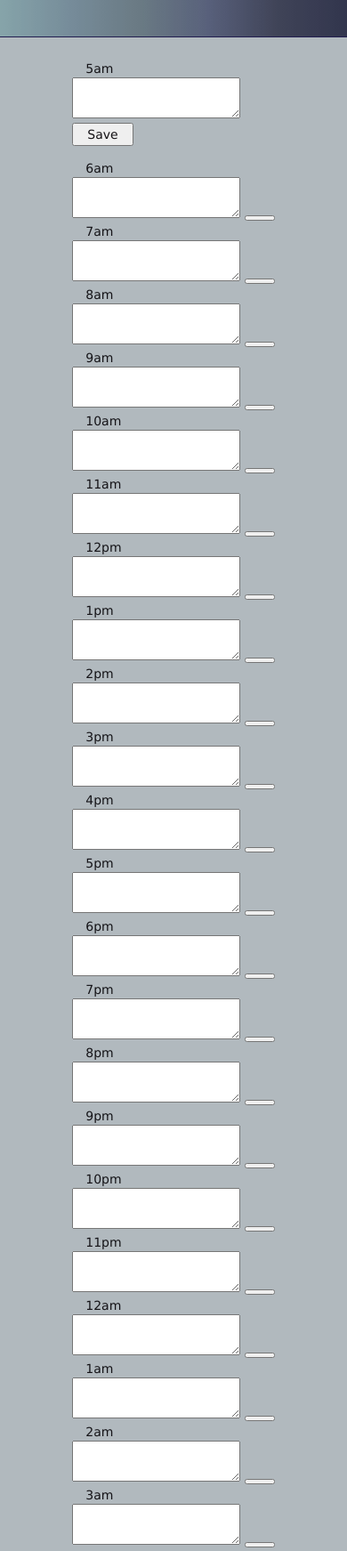
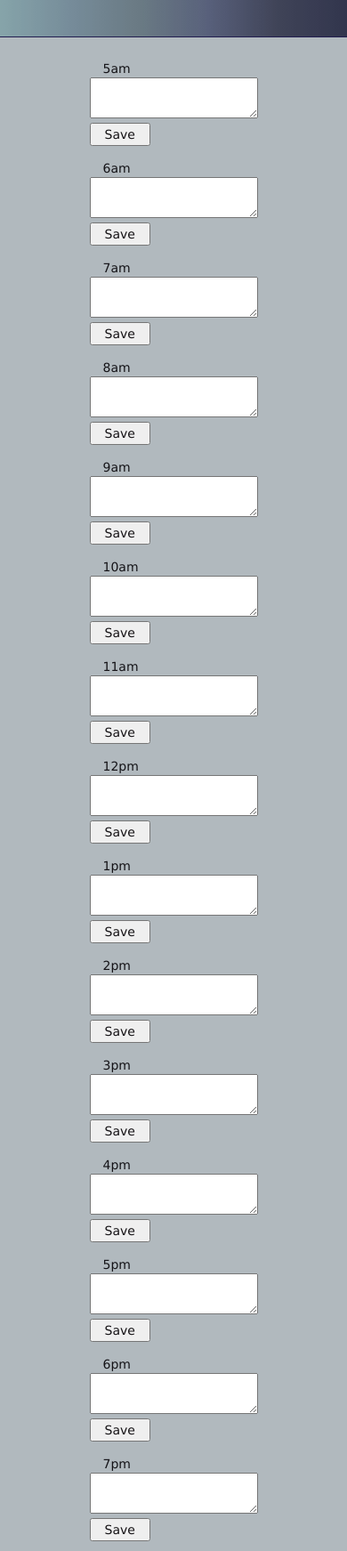
Before and after one commit to cphill11/keeping-tally, a website: page calendar.html in a window 390 px wide. Shown: the part 241-1984 px from the top of the page at 89% size. Drawn offline with nearby package versions, Linux system fonts and the light colour scheme.

Commit message:
calendar html updated without font awesome code

```diff
--- a/calendar.html
+++ b/calendar.html
@@ -34,249 +34,177 @@
             <!-- set columns, time, id, description, and save option -->
             <!-- start at 5am -->
             <div class="row time-block" id="row-5">
-                <div class="col-sm-1 hour">
-                    5am
-                </div>
+                <div class="col-sm-1 hour"> 5am </div>
                 <textarea class="col-sm-10 description"></textarea>
-
                 <div class="form-group">
                     <button class="col-sm-1 saveBtn" type="submit">Save</button>
                 </div>
             </div>
             <div class="row time-block" id="row-6">
-                <div class="col-sm-1 hour">
-                    6am
+                <div class="col-sm-1 hour"> 6am </div>
+                <textarea class="col-sm-10 description"></textarea>
+                <div class="form-group">
+                    <button class="col-sm-1 saveBtn" type="submit">Save</button>
                 </div>
-                <textarea class="col-sm-10 description"></textarea>
-                <button class="col-sm-1 saveBtn">
-
-                    <i class="fas fa-save"></i>
-                </button>
             </div>
 
             <div class="row time-block" id="row-7">
-                <div class="col-sm-1 hour">
-                    7am
+                <div class="col-sm-1 hour"> 7am </div>
+                <textarea class="col-sm-10 description"></textarea>
+                <div class="form-group">
+                    <button class="col-sm-1 saveBtn" type="submit">Save</button>
                 </div>
+            </div>
+            <div class="row time-block" id="row-8">
+                <div class="col-sm-1 hour"> 8am </div>
                 <textarea class="col-sm-10 description"></textarea>
-                <button class="col-sm-1 saveBtn">
-
-                    <i class="fas fa-save"></i>
-                </button>
+                <div class="form-group">
+                    <button class="col-sm-1 saveBtn" type="submit">Save</button>
                 </div>
-
-            <div class="row time-block" id="row-8">
-                <div class="col-sm-1 hour">
-                    8am
-                </div>
-                <textarea class="col-sm-10 description"></textarea>
-                <button class="col-sm-1 saveBtn">
-                    <i class="fas fa-save"></i>
-                </button>
             </div>
 
             <div class="row time-block" id="row-9">
-                <div class="col-sm-1 hour">
-                    9am
+                <div class="col-sm-1 hour"> 9am </div>
+                <textarea class="col-sm-10 description"></textarea>
+                <div class="form-group">
+                    <button class="col-sm-1 saveBtn" type="submit">Save</button>
                 </div>
+            </div>
+            <div class="row time-block" id="row-10">
+                <div class="col-sm-1 hour"> 10am </div>
                 <textarea class="col-sm-10 description"></textarea>
-                <button class="col-sm-1 saveBtn">
-                    <i class="fas fa-save"></i>
-                </button>
+                <div class="form-group">
+                    <button class="col-sm-1 saveBtn" type="submit">Save</button>
                 </div>
-
-            <div class="row time-block" id="row-10">
-                <div class="col-sm-1 hour">
-                    10am
             </div>
+            <div class="row time-block" id="row-11">
+                <div class="col-sm-1 hour"> 11am </div>
                 <textarea class="col-sm-10 description"></textarea>
-                <button class="col-sm-1 saveBtn">
-                    <i class="fas fa-save"></i>
-                </button>
+                <div class="form-group">
+                    <button class="col-sm-1 saveBtn" type="submit">Save</button>
                 </div>
-
-            <div class="row time-block" id="row-11">
-                <div class="col-sm-1 hour">
-                    11am
             </div>
+            <div class="row time-block" id="row-12">
+                <div class="col-sm-1 hour"> 12pm </div>
                 <textarea class="col-sm-10 description"></textarea>
-                <button class="col-sm-1 saveBtn">
-                    <i class="fas fa-save"></i>
-                </button>
+                <div class="form-group">
+                    <button class="col-sm-1 saveBtn" type="submit">Save</button>
                 </div>
-
-            <div class="row time-block" id="row-12">
-                <div class="col-sm-1 hour">
-                    12pm
             </div>
+            <div class="row time-block" id="row-13">
+                <div class="col-sm-1 hour"> 1pm </div>
                 <textarea class="col-sm-10 description"></textarea>
-                <button class="col-sm-1 saveBtn">
-                    <i class="fas fa-save"></i>
-                </button>
+                <div class="form-group">
+                    <button class="col-sm-1 saveBtn" type="submit">Save</button>
                 </div>
-
-            <div class="row time-block" id="row-13">
-                <div class="col-sm-1 hour">
-                    1pm
             </div>
+            <div class="row time-block" id="row-14">
+                <div class="col-sm-1 hour"> 2pm </div>
                 <textarea class="col-sm-10 description"></textarea>
-                <button class="col-sm-1 saveBtn">
-                    <i class="fas fa-save"></i>
-                </button>
+                <div class="form-group">
+                    <button class="col-sm-1 saveBtn" type="submit">Save</button>
                 </div>
-
-            <div class="row time-block" id="row-14">
-                <div class="col-sm-1 hour">
-                    2pm
             </div>
+            <div class="row time-block" id="row-15">
+                <div class="col-sm-1 hour"> 3pm </div>
                 <textarea class="col-sm-10 description"></textarea>
-                <button class="col-sm-1 saveBtn">
-                    <i class="fas fa-save"></i>
-                </button>
+                <div class="form-group">
+                    <button class="col-sm-1 saveBtn" type="submit">Save</button>
                 </div>
-
-            <div class="row time-block" id="row-15">
-                <div class="col-sm-1 hour">
-                    3pm
             </div>
+            <div class="row time-block" id="row-16">
+                <div class="col-sm-1 hour"> 4pm </div>
                 <textarea class="col-sm-10 description"></textarea>
-                <button class="col-sm-1 saveBtn">
-                    <i class="fas fa-save"></i>
-                </button>
+                <div class="form-group">
+                    <button class="col-sm-1 saveBtn" type="submit">Save</button>
                 </div>
-
-            <div class="row time-block" id="row-16">
-                <div class="col-sm-1 hour">
-                    4pm
             </div>
+            <div class="row time-block" id="row-17">
+                <div class="col-sm-1 hour"> 5pm </div>
                 <textarea class="col-sm-10 description"></textarea>
-                <button class="col-sm-1 saveBtn">
-                    <i class="fas fa-save"></i>
-                </button>
+                <div class="form-group">
+                    <button class="col-sm-1 saveBtn" type="submit">Save</button>
                 </div>
-
-            <div class="row time-block" id="row-17">
-                <div class="col-sm-1 hour">
-                    5pm
             </div>
+            <div class="row time-block" id="row-18">
+                <div class="col-sm-1 hour"> 6pm </div>
                 <textarea class="col-sm-10 description"></textarea>
-                <button class="col-sm-1 saveBtn">
-                    <i class="fas fa-save"></i>
-                </button>
+                <div class="form-group">
+                    <button class="col-sm-1 saveBtn" type="submit">Save</button>
                 </div>
-
-            <div class="row time-block" id="row-18">
-                <div class="col-sm-1 hour">
-                   6pm
             </div>
+            <div class="row time-block" id="row-19">
+                <div class="col-sm-1 hour"> 7pm </div>
                 <textarea class="col-sm-10 description"></textarea>
-                <button class="col-sm-1 saveBtn">
-                    <i class="fas fa-save"></i>
-                </button>
+                <div class="form-group">
+                    <button class="col-sm-1 saveBtn" type="submit">Save</button>
                 </div>
-
-            <div class="row time-block" id="row-19">
-                <div class="col-sm-1 hour">
-                    7pm
             </div>
+            <div class="row time-block" id="row-20">
+                <div class="col-sm-1 hour"> 8pm </div>
                 <textarea class="col-sm-10 description"></textarea>
-                <button class="col-sm-1 saveBtn">
-                    <i class="fas fa-save"></i>
-                </button>
+                <div class="form-group">
+                    <button class="col-sm-1 saveBtn" type="submit">Save</button>
                 </div>
-
-            <div class="row time-block" id="row-20">
-                <div class="col-sm-1 hour">
-                    8pm
             </div>
+            <div class="row time-block" id="row-21">
+                <div class="col-sm-1 hour"> 9pm </div>
                 <textarea class="col-sm-10 description"></textarea>
-                <button class="col-sm-1 saveBtn">
-                    <i class="fas fa-save"></i>
-                </button>
+                <div class="form-group">
+                    <button class="col-sm-1 saveBtn" type="submit">Save</button>
                 </div>
-
-            <div class="row time-block" id="row-21">
-                <div class="col-sm-1 hour">
-                    9pm
             </div>
+            <div class="row time-block" id="row-22">
+                <div class="col-sm-1 hour"> 10pm </div>
                 <textarea class="col-sm-10 description"></textarea>
-                <button class="col-sm-1 saveBtn">
-                    <i class="fas fa-save"></i>
-                </button>
+                <div class="form-group">
+                    <button class="col-sm-1 saveBtn" type="submit">Save</button>
                 </div>
-
-            <div class="row time-block" id="row-22">
-                <div class="col-sm-1 hour">
-                    10pm
             </div>
+            <div class="row time-block" id="row-23">
+                <div class="col-sm-1 hour"> 11pm </div>
                 <textarea class="col-sm-10 description"></textarea>
-                <button class="col-sm-1 saveBtn">
-                    <i class="fas fa-save"></i>
-                </button>
+                <div class="form-group">
+                    <button class="col-sm-1 saveBtn" type="submit">Save</button>
                 </div>
-
-            <div class="row time-block" id="row-23">
-                <div class="col-sm-1 hour">
-                    11pm
-                </div>
-                <textarea class="col-sm-10 description"></textarea>
-                <button class="col-sm-1 saveBtn">
-                    <i class="fas fa-save"></i>
-                </button>
             </div>
             <div class="row time-block" id="row-24">
-                <div class="col-sm-1 hour">
-                    12am
+                <div class="col-sm-1 hour"> 12am </div>
+                <textarea class="col-sm-10 description"></textarea>
+                <div class="form-group">
+                    <button class="col-sm-1 saveBtn" type="submit">Save</button>
                 </div>
-                <textarea class="col-sm-10 description"></textarea>
-                <button class="col-sm-1 saveBtn">
-
-                    <i class="fas fa-save"></i>
-                </button>
             </div>
             <div class="row time-block" id="row-25">
-                <div class="col-sm-1 hour">
-                    1am
+                <div class="col-sm-1 hour"> 1am </div>
+                <textarea class="col-sm-10 description"></textarea>
+                <div class="form-group">
+                    <button class="col-sm-1 saveBtn" type="submit">Save</button>
                 </div>
-                <textarea class="col-sm-10 description"></textarea>
-                <button class="col-sm-1 saveBtn">
-                    <i class="fas fa-save"></i>
-                </button>
             </div>
 
             <div class="row time-block" id="row-26">
-                <div class="col-sm-1 hour">
-                    2am
+                <div class="col-sm-1 hour"> 2am </div>
+                <textarea class="col-sm-10 description"></textarea>
+                <div class="form-group">
+                    <button class="col-sm-1 saveBtn" type="submit">Save</button>
                 </div>
-                <textarea class="col-sm-10 description"></textarea>
-                <button class="col-sm-1 saveBtn">
-                    <i class="fas fa-save"></i>
-                </button>
             </div>
             <div class="row time-block" id="row-27">
-                <div class="col-sm-1 hour">
-                    3am
+                <div class="col-sm-1 hour"> 3am </div>
+                <textarea class="col-sm-10 description"></textarea>
+                <div class="form-group">
+                    <button class="col-sm-1 saveBtn" type="submit">Save</button>
                 </div>
-                <textarea class="col-sm-10 description"></textarea>
-                <button class="col-sm-1 saveBtn">
-                    <i class="fas fa-save"></i>
-                </button>
             </div>
             <div class="row time-block" id="row-28">
-                <div class="col-sm-1 hour">
-                    4am
+                <div class="col-sm-1 hour"> 4am </div>
+                <textarea class="col-sm-10 description"></textarea>
+                <div class="form-group">
+                    <button class="col-sm-1 saveBtn" type="submit">Save</button>
                 </div>
-                <textarea class="col-sm-10 description"></textarea>
-                <button class="col-sm-1 saveBtn">
-                    <i class="fas fa-save"></i>
-                </button>
             </div>
-
         </div>
-
-
-
-
     </main>
     <footer>
         <h2>Created by: Criste Phillips, B.S., M.S., Software Developer</h2>
@@ -290,7 +218,6 @@
 <script src="https://code.jquery.com/jquery-3.7.0.min.js"></script>
 <script src="https://cdnjs.cloudflare.com/ajax/libs/moment.js/2.29.4/moment.min.js"></script>
 <script src="./assets/js/calendar.js"></script>
-
 </body>
 
 </html>
```
Lines whose indentation alone changed are shown as unchanged.
